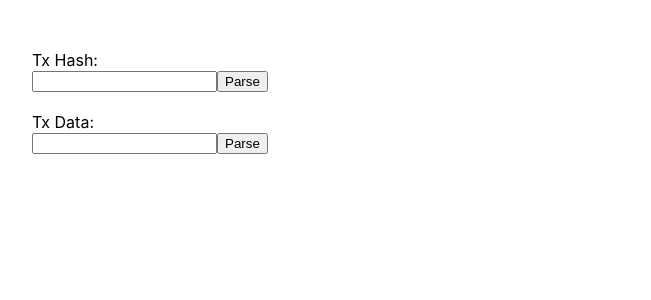
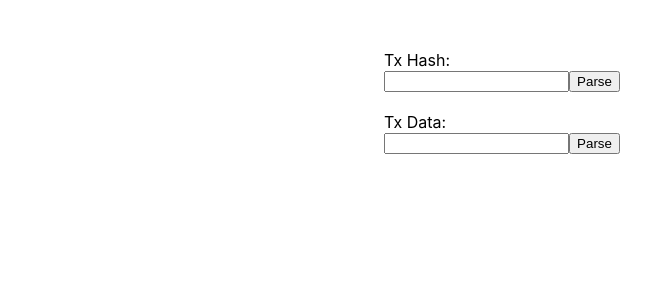
Before and after one commit to James0126/logfinder, a React (Create React App) app: page / in a window 1280 px wide. Shown: the top 300 px of the page, without its empty margins (18-669 px from the left). Built offline with nearby package versions, Linux system fonts and the light colour scheme.

Commit message:
refactor style sheet

```diff
--- a/src/page/MainPage.module.scss
+++ b/src/page/MainPage.module.scss
@@ -1,6 +1,7 @@
 .wrapper {
   padding: 50px;
   display: flex;
+  justify-content: center;
 }
 
 .result {
@@ -8,4 +9,5 @@
   height: 800px;
   overflow-y: scroll;
   margin-left: 200px;
+  padding-right: 40px;
 }
```
Also changed, not shown: src/logPatterns/anchor-logs-rule.ts (+0 -93 lines).
